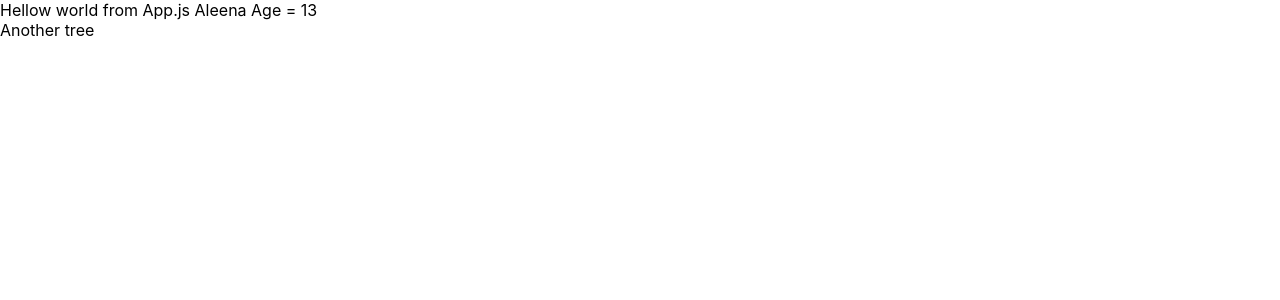
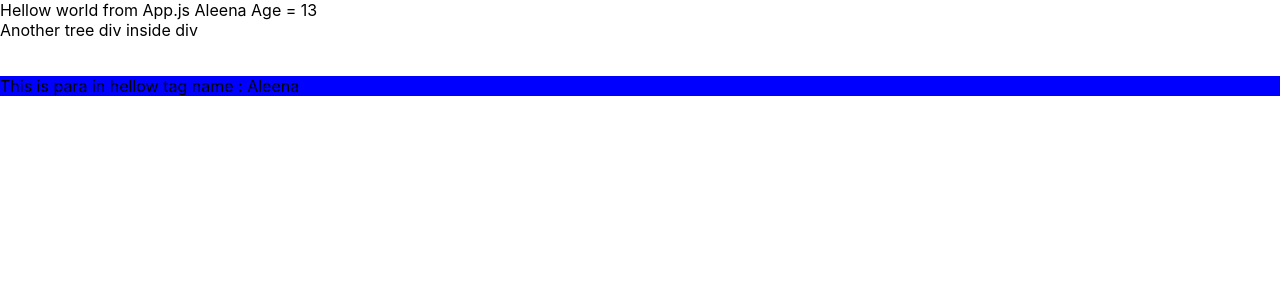
Before and after one commit to Aleena921/bootcamp_2020_class3, a React (Create React App) app: page / in a window 1280 px wide. Shown: the top 300 px of the page. Built offline with nearby package versions, Linux system fonts and the light colour scheme.

Commit message:
initial commit

```diff
--- a/src/App.js
+++ b/src/App.js
@@ -1,11 +1,14 @@
 import React from 'react';
 import './App.css';
+import Hellow from './hellow'
 
 function App({name, age}) {
   return <div>Hellow world from App.js {name} Age = {age - 10}
       <div>
-        Another tree
-      </div>
+        Another tree div inside div
+        </div>
+        <br/>
+      <Hellow firstName={name}></Hellow>
     </div>
 
   }
--- /dev/null
+++ b/src/hellow.css
@@ -0,0 +1,3 @@
+.myname{
+    background-color: blue;
+}
--- /dev/null
+++ b/src/hellow.js
@@ -0,0 +1,9 @@
+import React from 'react';
+import './hellow.css'
+
+function Hellow({firstName}) {
+  return <p class="myname">This is para in hellow tag name : {firstName}</p>
+
+  }
+
+export default Hellow;
```
